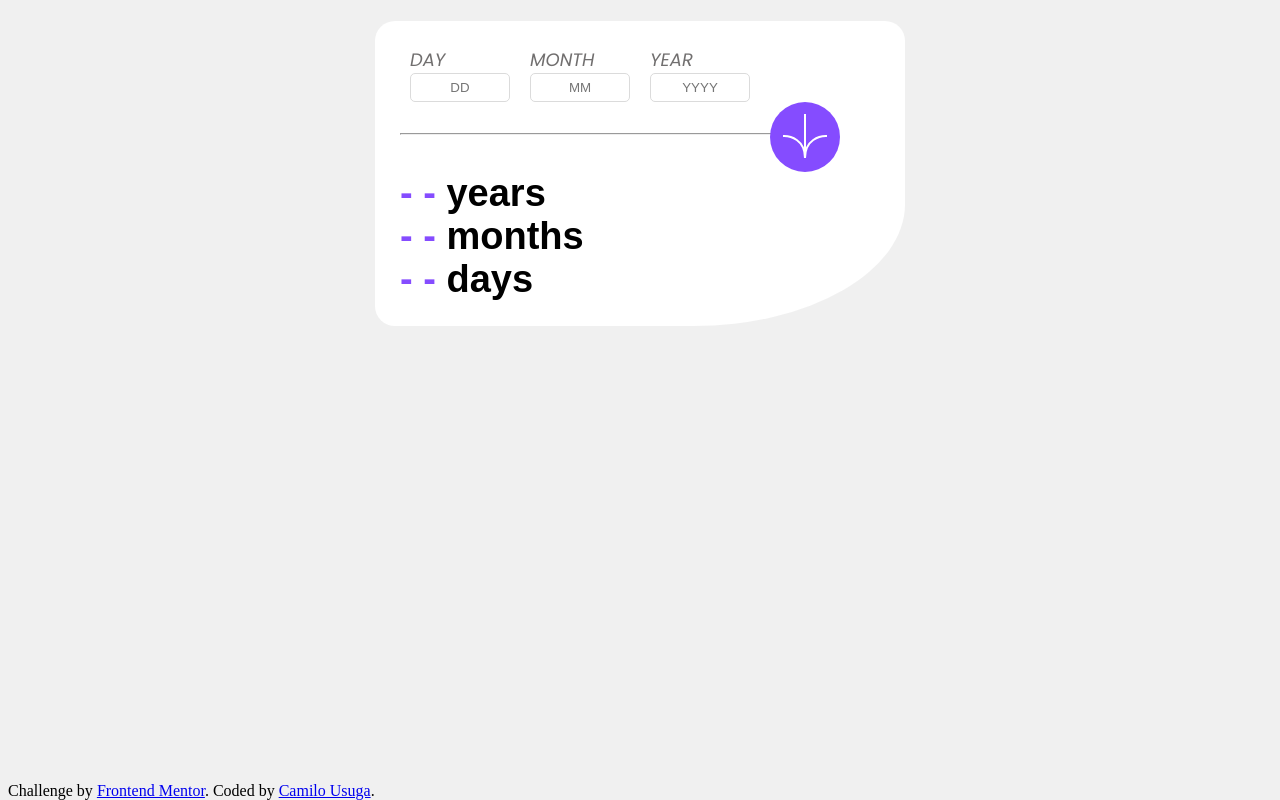
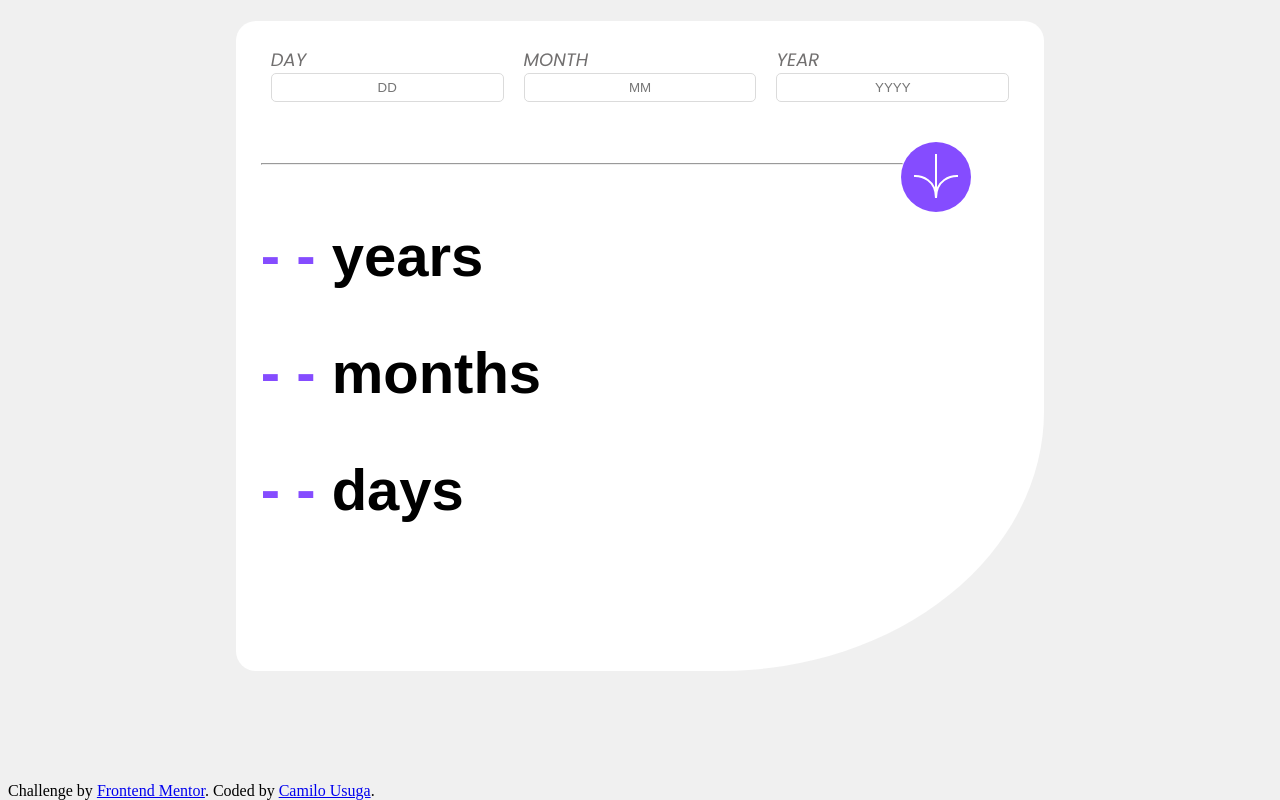
Before and after one commit to CamiloXXI/age-calculator-app, a website: page public/index.html in a window 1280 px wide. Drawn offline with Linux system fonts and the light colour scheme.

Commit message:
More size

```diff
--- a/public/styles.css
+++ b/public/styles.css
@@ -9,7 +9,8 @@ body {
 
 section {
   margin: 0 auto;
-  width: 480px;
+  width: 60%;
+  height: 75vh;
   padding: 25px;
   background-color: hsl(0, 0%, 100%);
   border-radius: 20px 20px 40% 20px;
@@ -21,7 +22,7 @@ form {
 
 form > label,
 label::placeholder {
-  width: 100px;
+  width: 50%;
   display: flex;
   flex-direction: column;
   margin: 0 10px 0 10px;
@@ -42,16 +43,16 @@ input {
 }
 
 div > p > bold {
-  font-size: 38px;
+  font-size: 58px;
   font-family: fantasy;
   font-weight: 800;
   color: hsl(259, 100%, 65%);
 }
 
 div > p {
-  margin: 0 0 0 0;
+  margin: 50px 0 0 0;
   font-family: fantasy;
-  font-size: 38px;
+  font-size: 58px;
   font-weight: 900;
 }
 
@@ -59,8 +60,8 @@ div > p {
   position: relative;
   width: 70px;
   height: 70px;
-  right: -370px;
-  top: 0px;
+  right: -640px;
+  top: 40px;
   margin: 0;
   border-radius: 50%;
   border-width: 0;
@@ -70,14 +71,14 @@ div > p {
 
 hr {
   position: fixed;
-  width: 420px;
-  top: 125px;
+  width: 50%;
+  top: 155px;
   z-index: 100;
 }
 
 .hide-content {
   display: none;
-  font-size: 10px;
+  font-size: 20px;
 }
 
 .error {
```
